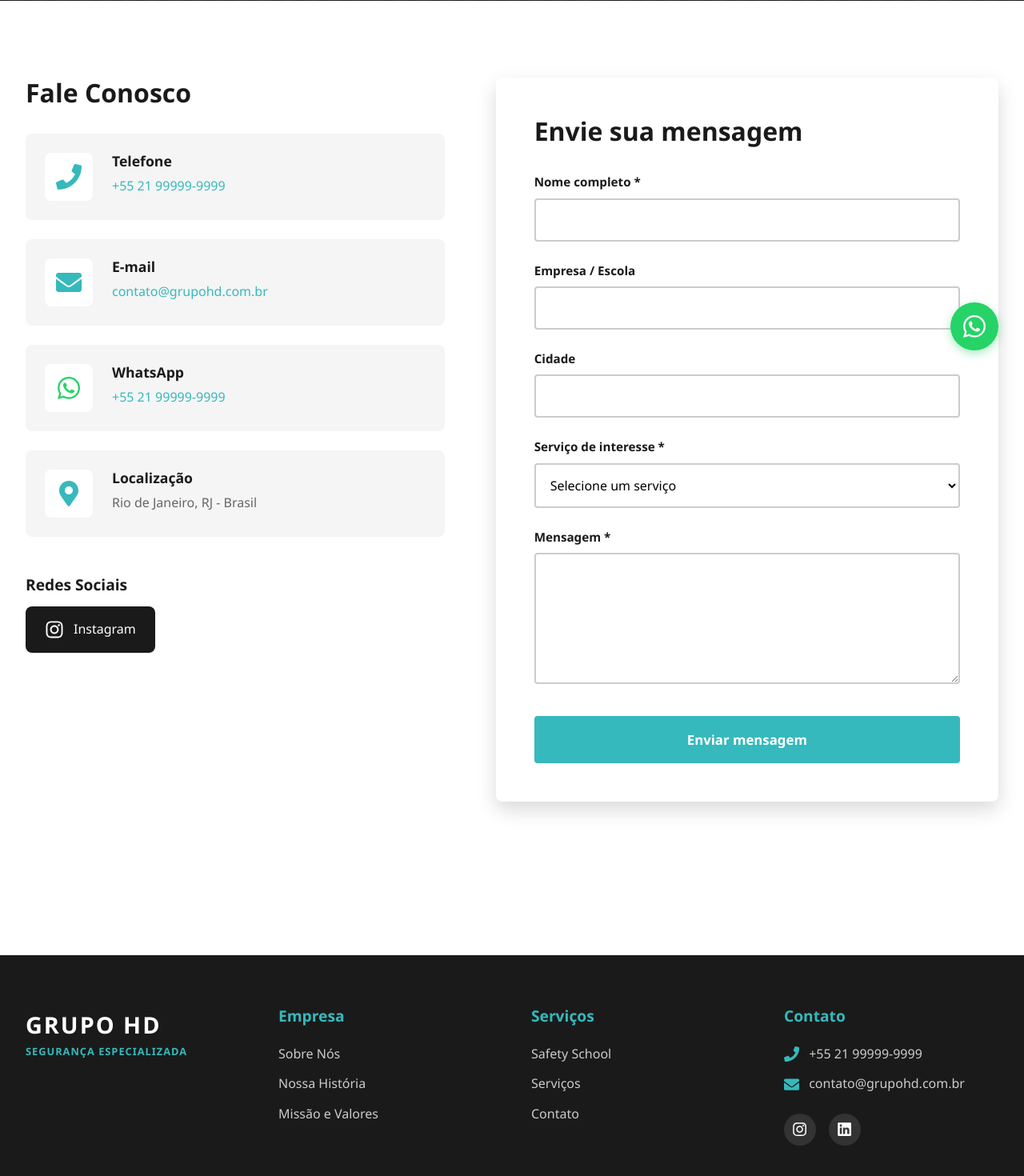
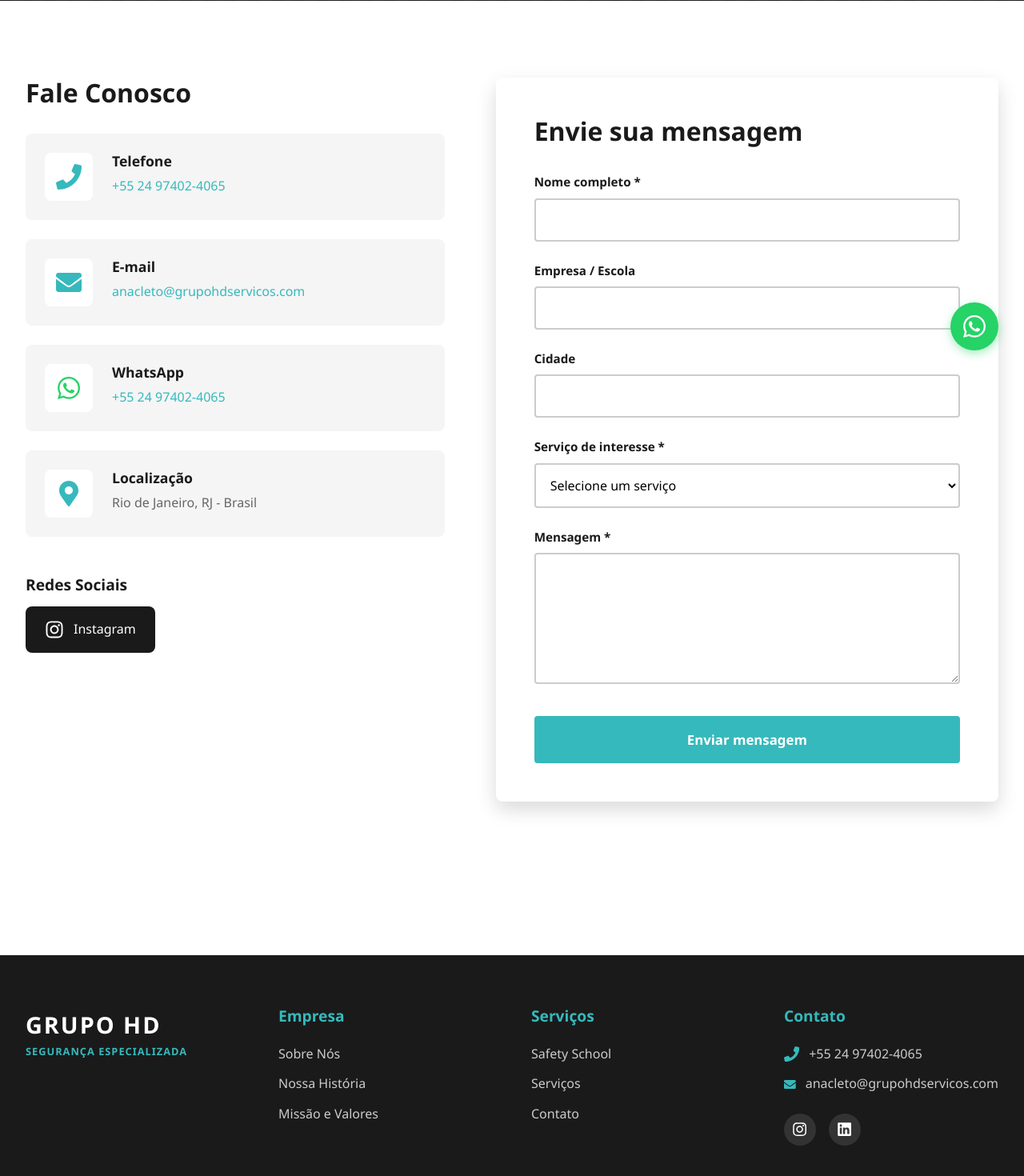
Before and after one commit to dan94k/grupohd, a React (Vite) app: page /contato in a window 1280 px wide. Shown: the part 330-1800 px from the top of the page at 80% size. Built offline with nearby package versions, Linux system fonts and the light colour scheme.

Commit message:
Ajuste info

```diff
--- a/src/components/Footer.jsx
+++ b/src/components/Footer.jsx
@@ -42,15 +42,15 @@ export default function Footer() {
             <ul className="footer-contact">
               <li>
                 <FaPhone />
-                <a href="tel:+5521999999999">+55 21 99999-9999</a>
+                <a href="tel:+5524974024065">+55 24 97402-4065</a>
               </li>
               <li>
                 <FaEnvelope />
-                <a href="mailto:contato@grupohd.com.br">contato@grupohd.com.br</a>
+                <a href="mailto:anacleto@grupohdservicos.com">anacleto@grupohdservicos.com</a>
               </li>
             </ul>
             <div className="footer-social">
-              <a href="https://instagram.com" target="_blank" rel="noopener noreferrer" aria-label="Instagram">
+              <a href="https://instagram.com/grupohdsecurity" target="_blank" rel="noopener noreferrer" aria-label="Instagram">
                 <FaInstagram />
               </a>
               <a href="https://linkedin.com" target="_blank" rel="noopener noreferrer" aria-label="LinkedIn">
--- a/src/components/WhatsAppButton.jsx
+++ b/src/components/WhatsAppButton.jsx
@@ -2,7 +2,7 @@ import { FaWhatsapp } from 'react-icons/fa'
 import './WhatsAppButton.css'
 
 export default function WhatsAppButton() {
-  const phoneNumber = '5521999999999'
+  const phoneNumber = '5524974024065'
   const message = 'Olá! Gostaria de saber mais sobre os serviços do Grupo HD.'
 
   const handleClick = () => {
--- a/src/pages/Contact.jsx
+++ b/src/pages/Contact.jsx
@@ -72,7 +72,7 @@ export default function Contact() {
                   </div>
                   <div className="method-content">
                     <h3>{t('contact.info.phone')}</h3>
-                    <a href="tel:+5521999999999">+55 21 99999-9999</a>
+                    <a href="tel:+5524974024065">+55 24 97402-4065</a>
                   </div>
                 </div>
 
@@ -82,7 +82,7 @@ export default function Contact() {
                   </div>
                   <div className="method-content">
                     <h3>{t('contact.info.email')}</h3>
-                    <a href="mailto:contato@grupohd.com.br">contato@grupohd.com.br</a>
+                    <a href="mailto:anacleto@grupohdservicos.com">anacleto@grupohdservicos.com</a>
                   </div>
                 </div>
 
@@ -93,11 +93,11 @@ export default function Contact() {
                   <div className="method-content">
                     <h3>{t('contact.info.whatsapp')}</h3>
                     <a
-                      href="https://wa.me/5521999999999?text=Olá! Gostaria de saber mais sobre os serviços do Grupo HD."
+                      href="https://wa.me/5524974024065?text=Olá! Gostaria de saber mais sobre os serviços do Grupo HD."
                       target="_blank"
                       rel="noopener noreferrer"
                     >
-                      +55 21 99999-9999
+                      +55 24 97402-4065
                     </a>
                   </div>
                 </div>
@@ -116,7 +116,7 @@ export default function Contact() {
               <div className="social-links">
                 <h3>{t('contact.info.social')}</h3>
                 <div className="social-buttons">
-                  <a href="https://instagram.com" target="_blank" rel="noopener noreferrer" className="social-btn">
+                  <a href="https://instagram.com/grupohdsecurity" target="_blank" rel="noopener noreferrer" className="social-btn">
                     <FaInstagram />
                     <span>Instagram</span>
                   </a>
--- a/src/pages/Home.jsx
+++ b/src/pages/Home.jsx
@@ -142,7 +142,7 @@ export default function Home() {
             <h2>{t('home.cta.title')}</h2>
             <p>{t('home.cta.subtitle')}</p>
             <a
-              href="https://wa.me/5521999999999?text=Olá! Gostaria de saber mais sobre os serviços do Grupo HD."
+              href="https://wa.me/5524974024065?text=Olá! Gostaria de saber mais sobre os serviços do Grupo HD."
               target="_blank"
               rel="noopener noreferrer"
               className="btn btn-whatsapp"
```
